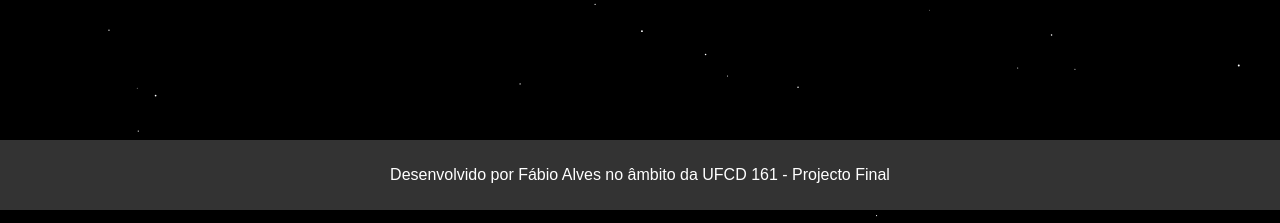
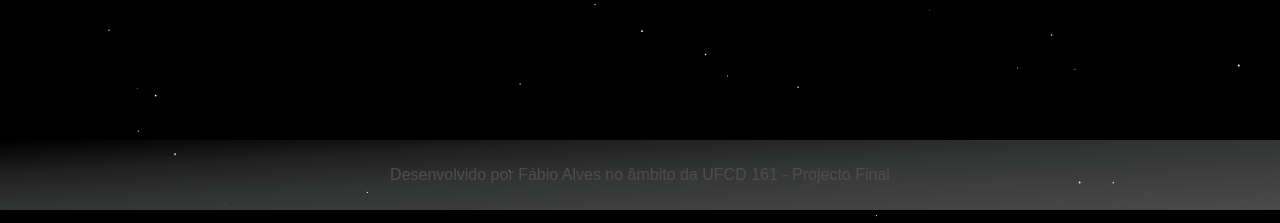
Before and after one commit to FabioForm/Compare, a plain HTML site: page index.html in a window 1280 px wide. Shown: the part 577-800 px from the top of the page. Drawn offline with Linux system fonts and the light colour scheme.

Commit message:
Update style.css

```diff
--- a/style.css
+++ b/style.css
@@ -45,8 +45,9 @@ main {
 	height: 80vh;
 }
 footer {
-	background-color: #333;
+	background: linear-gradient(to bottom right, #000000, #706d70, #a9b0b0, #d2d4d1, #f7f7f7);
 	color: #fff;
 	text-align: center;
 	padding: 10px;
+	opacity:0.3;
 }
```
